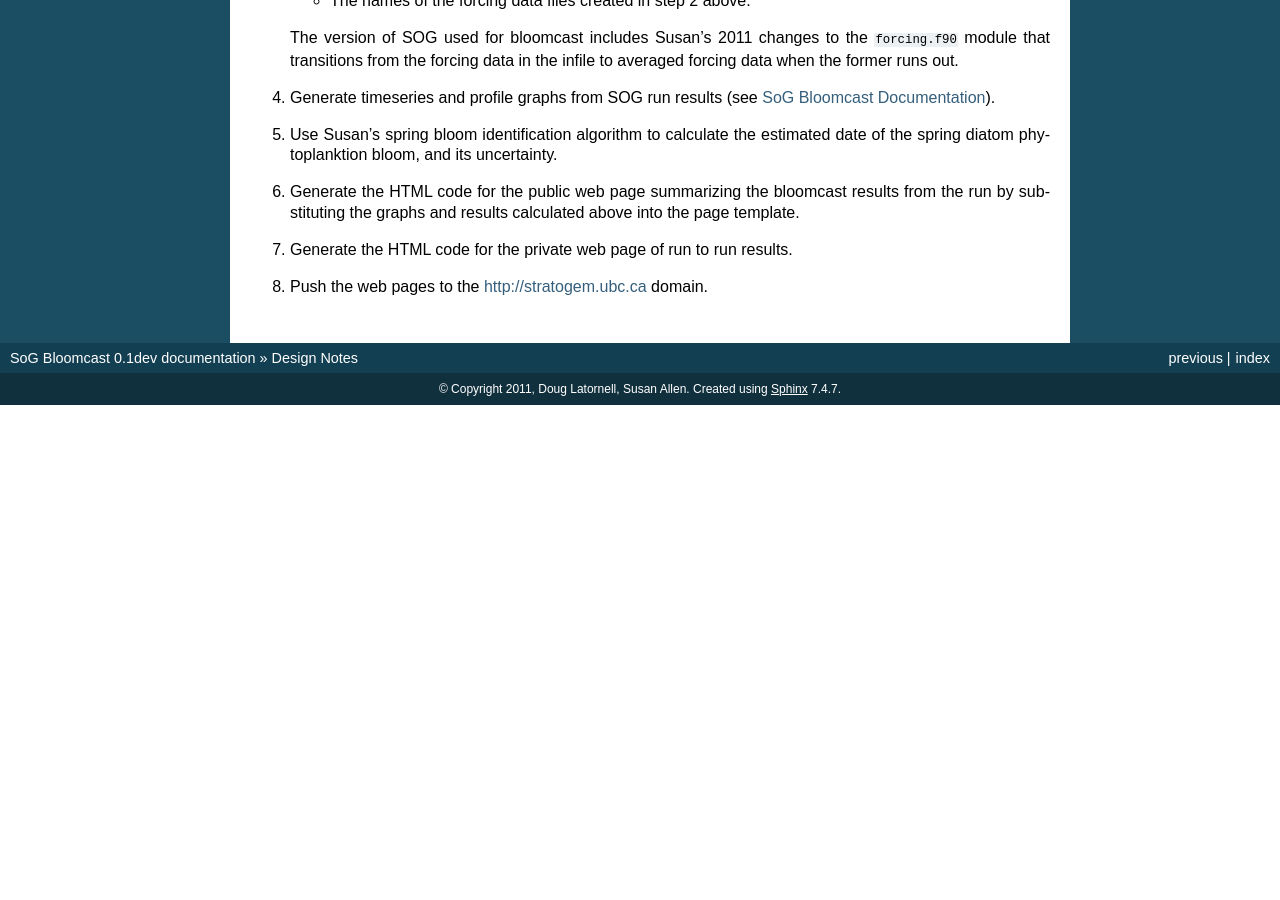
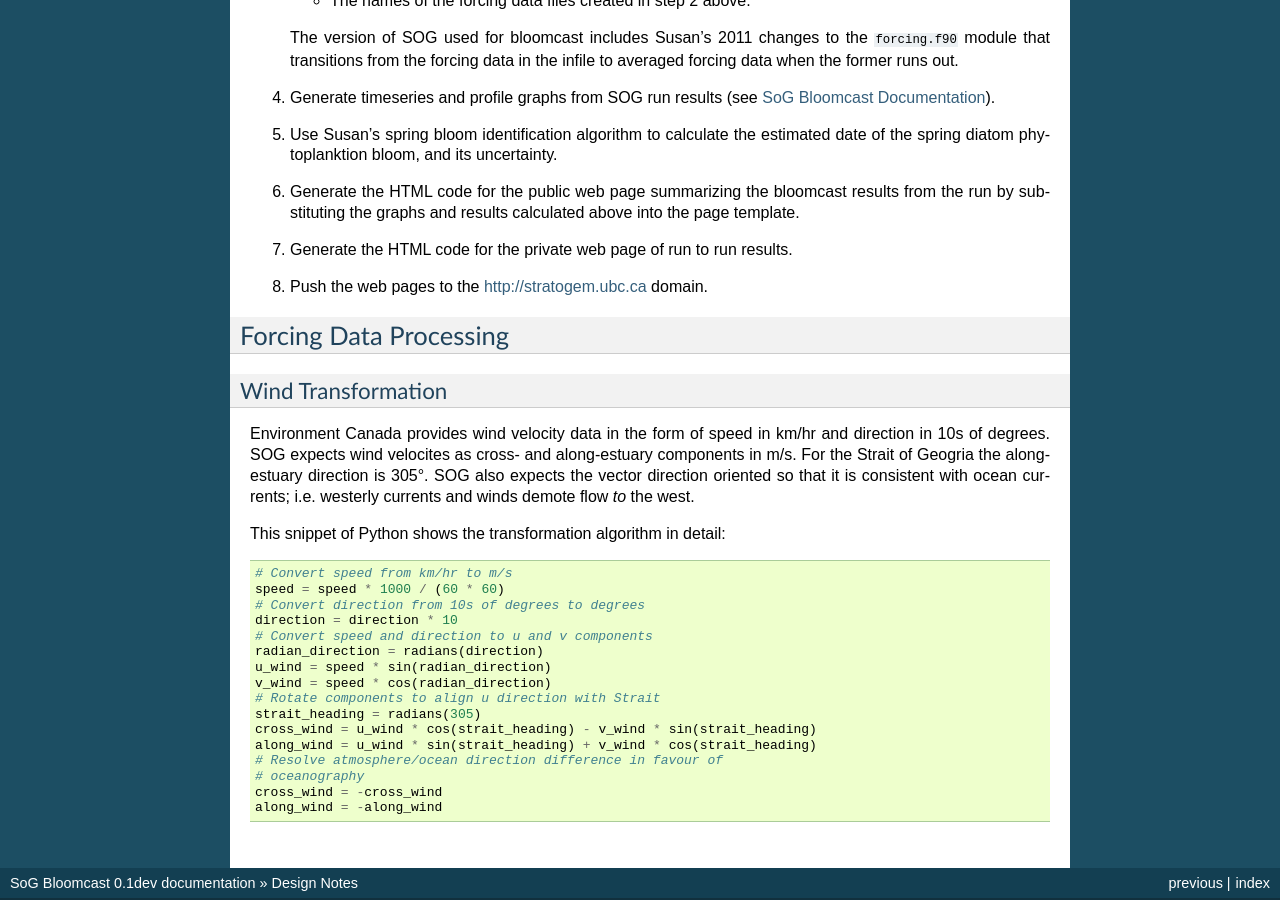
Before and after one commit to SalishSeaCast/SOG-Bloomcast-Ensemble, a Sphinx documentation site: the page built from docs/DesignNotes.rst, in a window 1280 px wide and 900 px high, scrolled down 1651 px. Built offline with Sphinx 7.4.7, drawn with Linux system fonts in a browser that asks for light colours; before the commit the page ends 2056 px from its top, so only the background shows below that; some of the changed text lies outside the part shown.

Commit message:
Add docs re: transformation of wind forcing data from EC to SOG form.

```diff
--- a/docs/DesignNotes.rst
+++ b/docs/DesignNotes.rst
@@ -1,4 +1,4 @@
-.. DesignNotes-section:
+.. _DesignNotes-section:
 
 Design Notes
 ============
@@ -143,3 +143,43 @@ A SoG Bloomcast run on a given day is composed of the following steps:
 
 
 #. Push the web pages to the http://stratogem.ubc.ca domain.
+
+
+.. _ForcingDataProcessing-section:
+
+Forcing Data Processing
+-----------------------
+
+
+.. _WindTranformation-section:
+
+Wind Transformation
+~~~~~~~~~~~~~~~~~~~
+
+Environment Canada provides wind velocity data in the form of speed in
+km/hr and direction in 10s of degrees. SOG expects wind velocites as
+cross- and along-estuary components in m/s. For the Strait of Geogria
+the along-estuary direction is 305\ |deg|. SOG also expects the vector
+direction oriented so that it is consistent with ocean currents;
+i.e. westerly currents and winds demote flow *to* the west.
+
+.. |deg| unicode:: 0xb0
+
+This snippet of Python shows the transformation algorithm in detail::
+
+  # Convert speed from km/hr to m/s
+  speed = speed * 1000 / (60 * 60)
+  # Convert direction from 10s of degrees to degrees
+  direction = direction * 10
+  # Convert speed and direction to u and v components
+  radian_direction = radians(direction)
+  u_wind = speed * sin(radian_direction)
+  v_wind = speed * cos(radian_direction)
+  # Rotate components to align u direction with Strait
+  strait_heading = radians(305)
+  cross_wind = u_wind * cos(strait_heading) - v_wind * sin(strait_heading)
+  along_wind = u_wind * sin(strait_heading) + v_wind * cos(strait_heading)
+  # Resolve atmosphere/ocean direction difference in favour of
+  # oceanography
+  cross_wind = -cross_wind
+  along_wind = -along_wind
```
